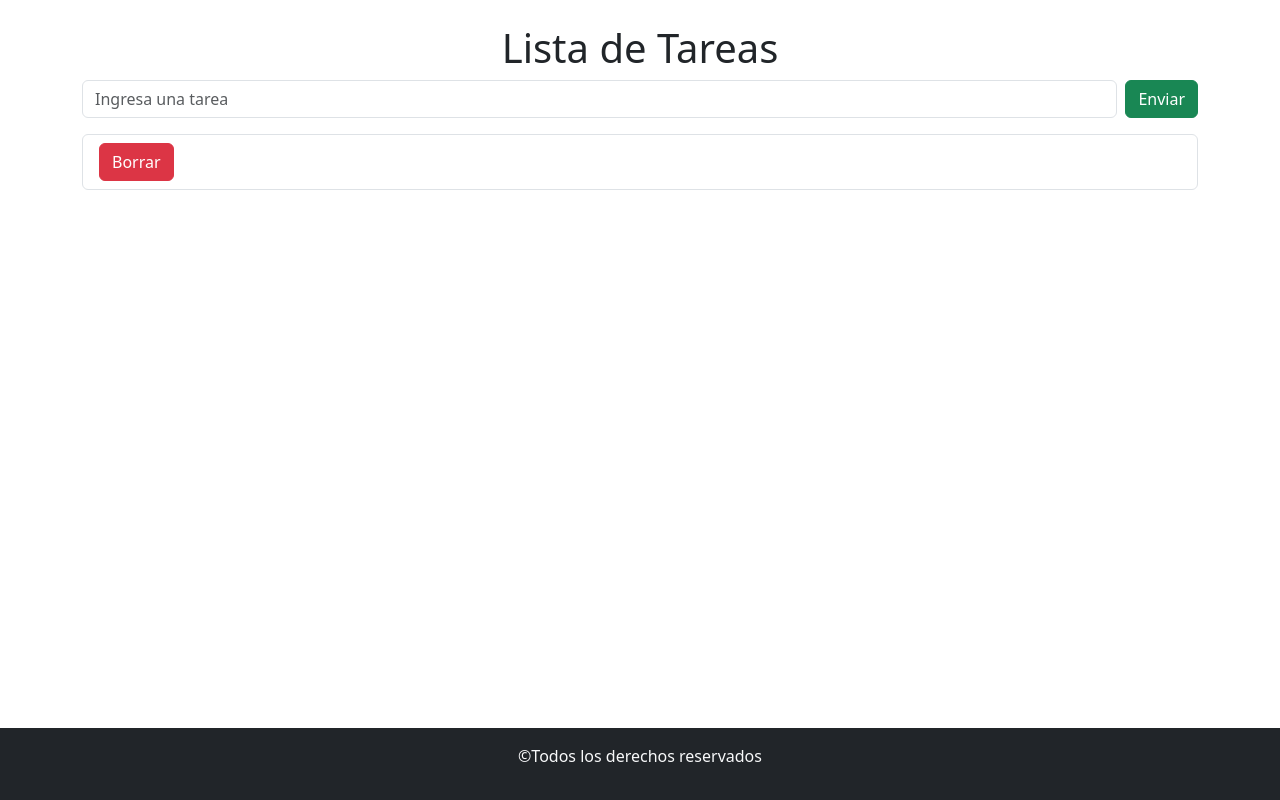
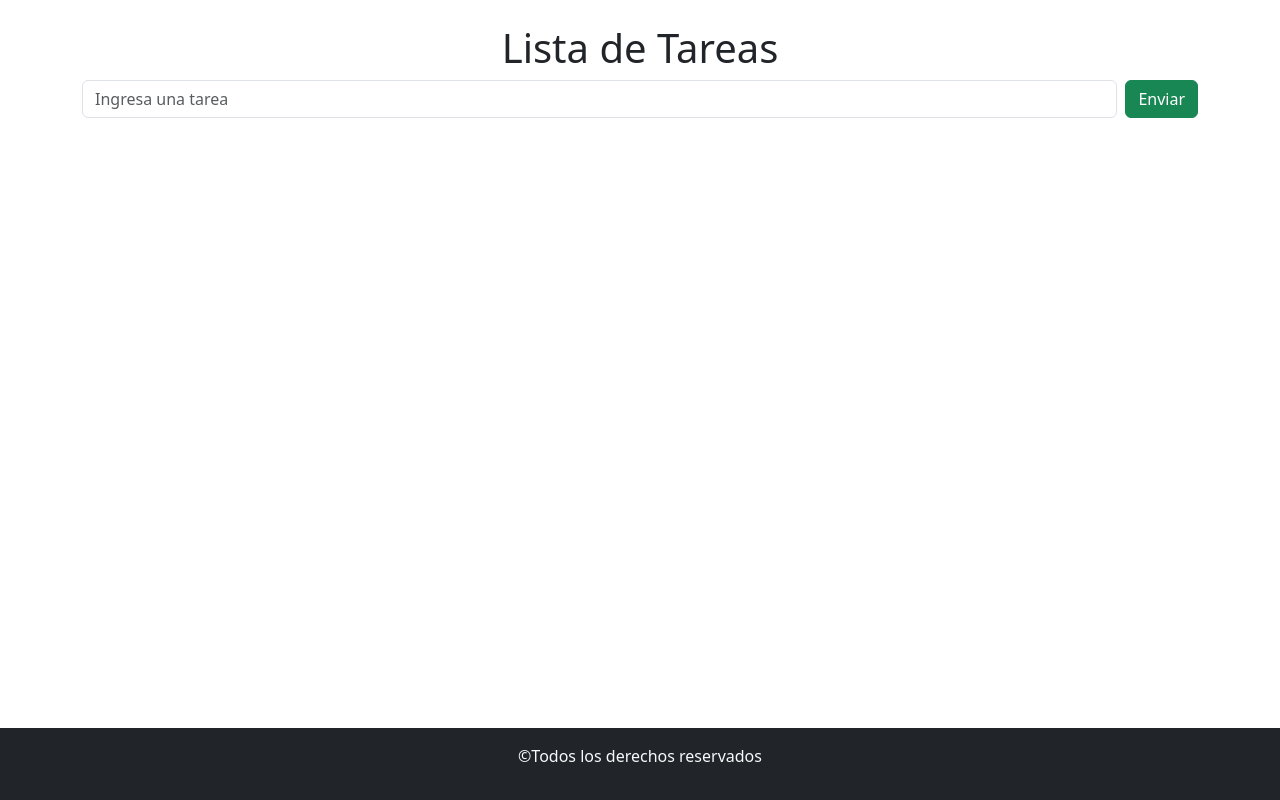
Before and after one commit to juanchiblanco/react-listaTarea, a React (Vite) app: page / in a window 1280 px wide. Built offline with nearby package versions, Linux system fonts and the light colour scheme.

Commit message:
cargamos tarea en el state tarea y se muestran en lista tarea

```diff
--- a/src/components/FormularioTarea.jsx
+++ b/src/components/FormularioTarea.jsx
@@ -22,7 +22,7 @@ const FormularioTarea = () => {
           <Button variant="success" type="submit">Enviar</Button>
         </Form.Group>
       </Form>
-      <ListaTareas></ListaTareas>
+      <ListaTareas tareas={tareas}></ListaTareas>
     </section>
   );
 };
--- a/src/components/ItemTarea.jsx
+++ b/src/components/ItemTarea.jsx
@@ -1,9 +1,8 @@
 import { Button, ListGroup } from "react-bootstrap";
 
-const ItemTarea = () => {
+const ItemTarea = ({nombreTarea, posicion}) => {
   return (
-    <ListGroup.Item className="d-flex justify-content-between">
-      <Button variant="danger">Borrar</Button>
+    <ListGroup.Item className="d-flex justify-content-between">{posicion+1}. {nombreTarea}<Button variant="danger">Borrar</Button>
     </ListGroup.Item>
   );
 };
--- a/src/components/ListaTareas.jsx
+++ b/src/components/ListaTareas.jsx
@@ -1,10 +1,12 @@
 import ListGroup from "react-bootstrap/ListGroup";
 import ItemTarea from "./ItemTarea";
 
-const ListaTareas = () => {
+const ListaTareas = ({tareas}) => {
   return (
     <ListGroup>
-        <ItemTarea></ItemTarea>
+      {
+        tareas.map((item, indice)=> <ItemTarea key={indice} nombreTarea={item} posicion={indice}></ItemTarea>)
+      }
     </ListGroup>
   );
 };
```
